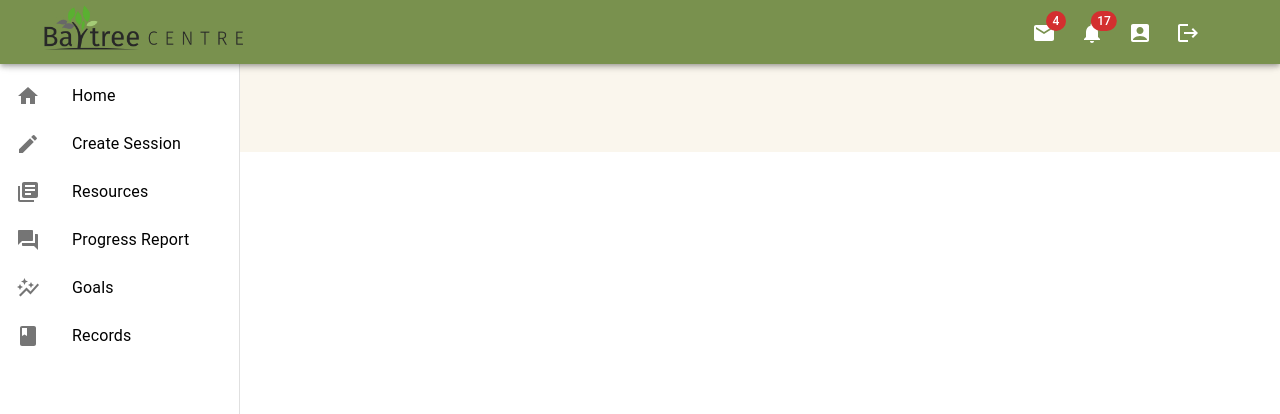
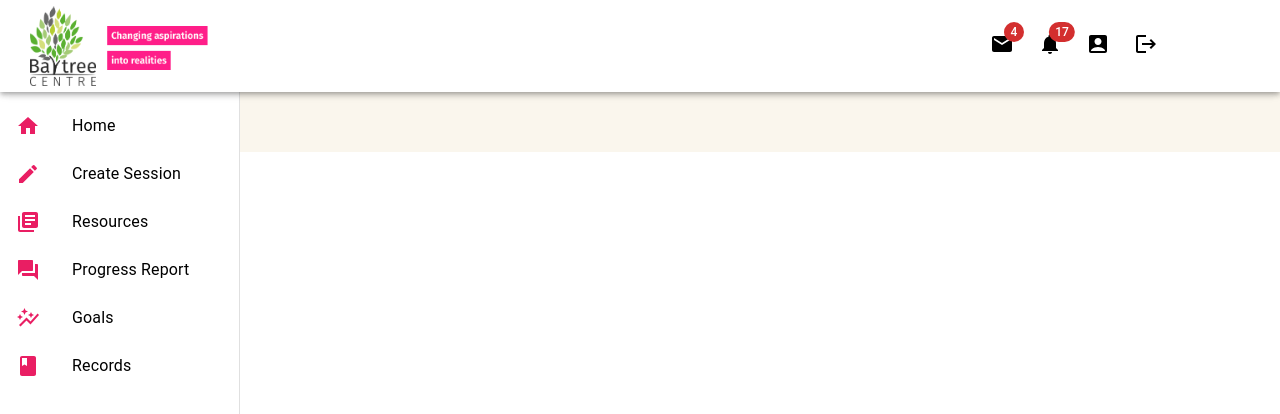
Before and after one commit to drbfraser/Baytree-MentorSupportTool, a React (Create React App) app in the folder frontend/: page /dashboard in a window 1280 px wide. Shown: the top 414 px of the page. Built offline with nearby package versions, Linux system fonts and the light colour scheme; no server answers; sample sign-in values are in the browser's storage.

Commit message:
Resolve merge issues

```diff
--- a/frontend/src/Components/Navigation.tsx
+++ b/frontend/src/Components/Navigation.tsx
@@ -1,3 +1,4 @@
+import React from 'react';
 import { Switch, Route, useRouteMatch, Link } from 'react-router-dom';
 
 import Box from '@mui/material/Box';
@@ -13,6 +14,7 @@
 import Badge from '@mui/material/Badge';
 import Grid from '@mui/material/Grid';
 import IconButton from '@mui/material/IconButton';
+import pink from '@mui/material/colors/pink';
 
 import AccountBoxIcon from '@mui/icons-material/AccountBox';
 import AutoGraphIcon from '@mui/icons-material/AutoGraph';
@@ -26,7 +28,8 @@
 
 import Home from './Home';
 import Goals from './Goals';
-import Logo from '../Assets/baytree-logo-horizontal.png';
+import Logo from '../Assets/baytree-logo.png';
+import SideLogo from '../Assets/changing-aspirations.png';
 import Logout from './Logout';
 import Messages from './Messages';
 import Notifications from './Notifications';
@@ -44,41 +47,42 @@
 
   return (
     <div className="content" style={{ background: '#faf6ed'}}>
-      <Box sx={{ display: 'flex' }} >
+      <Box sx={{ display: 'flex' }}>
         <CssBaseline />
-        <AppBar position="fixed" style={{ background: '#79914e' }} sx={{ zIndex: (theme) => theme.zIndex.drawer + 1 }}>
+        <AppBar position="fixed" style={{ background: 'white' }} sx={{ zIndex: (theme) => theme.zIndex.drawer + 5 }}>
           <Toolbar>
-              <Grid container spacing={12}>
+              <Grid container spacing={5}>
                   <Grid item xs = {9}>
                       <Box
                       display = "flex"
                       alignItems = "left"
                       justifyContent = "left"
-                      margin = "0px">
-                          <img src = {Logo} alt = "Logo" width = "null" height = "60" />
+                      margin = "6px">
+                          <img src = {Logo} alt = "Logo" width = "null" height = "80" />
+                          <img src = {SideLogo} alt = "Logo" width = "null" height = "80" />
                       </Box>
                   </Grid>
-                  <Grid item style = {{marginTop: "7px"}}>
-                      <Link to = {`${match.url}/messages`} style={{ textDecoration: 'none', color: 'white' }}>
+                  <Grid item style = {{marginTop: "20px"}}>
+                      <Link to = {`${match.url}/messages`} style={{ textDecoration: 'none', color: 'black' }}>
                           <IconButton size="large" color="inherit">
                               <Badge badgeContent={4} color="error">
                                   <MailIcon />
                               </Badge>
                           </IconButton>
                       </Link>
-                      <Link to = {`${match.url}/notifications`} style={{ textDecoration: 'none', color: 'white' }}>
+                      <Link to = {`${match.url}/notifications`} style={{ textDecoration: 'none', color: 'black' }}>
                           <IconButton size="large" color="inherit">
                               <Badge badgeContent={17} color="error">
                                   <NotificationsIcon />
                               </Badge>
                           </IconButton>
                       </Link>
-                      <Link to = {`${match.url}/profile`} style={{ textDecoration: 'none', color: 'white' }}>
+                      <Link to = {`${match.url}/profile`} style={{ textDecoration: 'none', color: 'black' }}>
                           <IconButton color = "inherit" size = "large">
                               <AccountBoxIcon />
                           </IconButton>
                       </Link>
-                      <IconButton onClick = {Logout} color = "inherit" size = "large">
+                      <IconButton onClick = {Logout} style = {{color: "black"}} size = "large">
                           <LogoutIcon />
                       </IconButton>
                   </Grid>
@@ -94,6 +98,7 @@
           }}
         >
           <Toolbar />
+          <Grid item style = {{marginTop: "30px"}}>
           <Box sx={{ overflow: 'auto' }}>
             <List>
               {['Home', 'Reporting', 'Resources', 'Questionnaire', 'Goals', 'Records'].map((text, index) => (
@@ -102,12 +107,12 @@
                   <ListItemIcon>
                           {(() => {
                           switch(text) {
-                              case "Home": return <HomeIcon />;
-                              case "Reporting": return <CreateIcon />;
-                              case "Resources": return <LibraryBooksIcon />;
-                              case "Questionnaire": return <QuestionAnswerIcon/>;
-                              case "Goals": return <AutoGraphIcon />;
-                              case "Records": return <BookIcon/>;
+                            case "Home": return <HomeIcon sx={{ color: pink[500]}}/>;
+                            case "Reporting": return <CreateIcon sx={{ color: pink[500]}}/>;
+                            case "Resources": return <LibraryBooksIcon sx={{ color: pink[500]}}/>;
+                            case "Questionnaire": return <QuestionAnswerIcon sx={{ color: pink[500]}}/>;
+                            case "Goals": return <AutoGraphIcon sx={{ color: pink[500]}}/>;
+                            case "Records": return <BookIcon sx={{ color: pink[500]}}/>;
                             }
                           })()}
                   </ListItemIcon>
@@ -125,6 +130,7 @@
               ))}
             </List>
           </Box>
+          </Grid>
         </Drawer>
         <Box component="main" sx={{ flexGrow: 1, p: 3 }}>
           <Toolbar />
--- a/frontend/src/Components/Questionnaire.tsx
+++ b/frontend/src/Components/Questionnaire.tsx
@@ -13,6 +13,9 @@
 const Questionnaire = () => {
 
   const [formData, setFormData] = useState([] as any[]);
+  const [answers, setAnswers] = useState({answer: ''});
+
+  let values: { [key: string]: string } = {};
 
   useEffect(() => {
     fetch('http://localhost:8000/monthly-report/get-report/', {
@@ -28,6 +31,18 @@
     });
   }, []);
 
+  useEffect(() => {
+
+
+    for (let entry in formData) {
+      values = {...values, entry: ''};
+      console.log(entry)
+      console.log(values);
+    }
+  }, [formData]);
+
+  console.log(values);
+
   const handleSubmit = (e: React.FormEvent<HTMLFormElement>) => {
     alert('A name was submitted:');
     const formData = new FormData(e.currentTarget);
@@ -38,12 +53,10 @@
     console.log(formData.entries())
   }
 
-  console.log(formData);
-
   return (
     <Container
       maxWidth = "md"
-      sx = {{border: 0.1, boxShadow: 2, borderRadius: 5, pt: 2}}
+      sx = {{border: 0.1, boxShadow: 2, borderRadius: 5, pt: 2, mt: 3}}
       style={{ background: '#ffffff' }}>
       <h3>Monthly Progress Report</h3>
       <Divider />
@@ -66,7 +79,10 @@
                         variant="outlined"
                         sx = {{mt: 0, pt: 0, mb: 5}}
                         required
-                        margin="normal"/>
+                        value = {values[index]}
+                        margin="normal"
+                        onChange = {e => setAnswers(Object.assign({}, answers, { answer: e.target.value }))}
+                      />
                     );
                   case 'number':
                     return (
```
Also changed, not shown: frontend/src/Assets/changing-aspirations.png (added), 1 other file (tests, documents, lock files or other folders).
